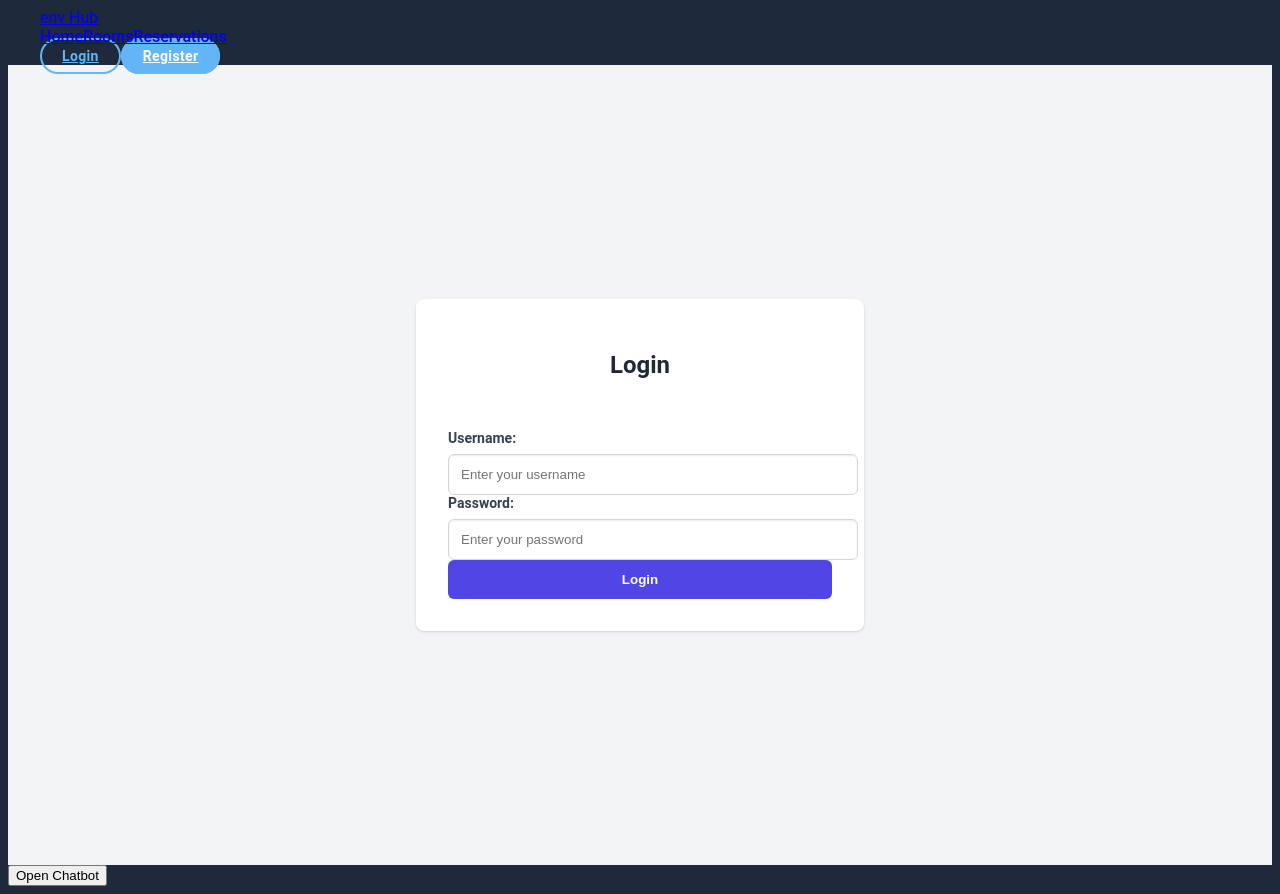
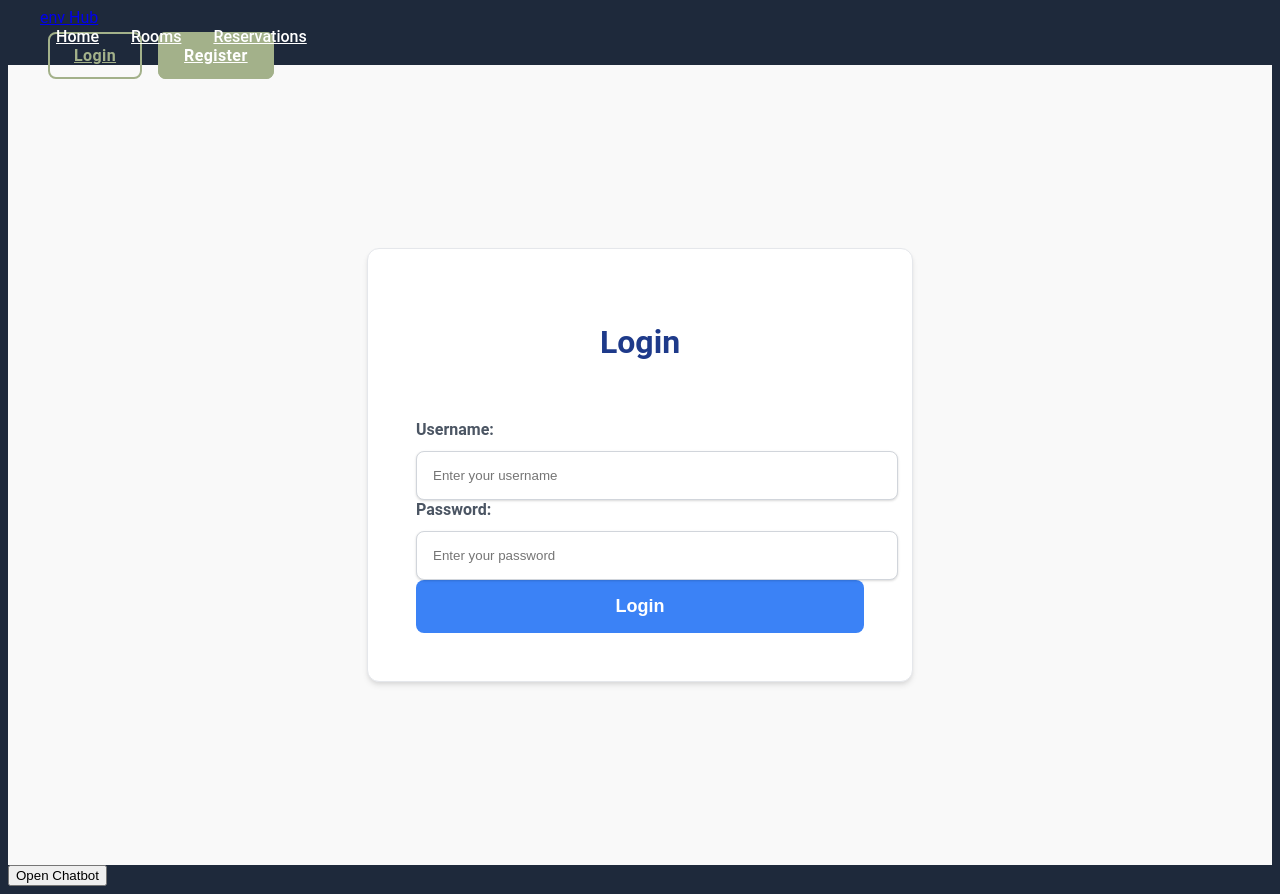
Before and after one commit to Giridhar-07/new, a React (Create React App) app: page /login in a window 1280 px wide. Built offline with nearby package versions, Linux system fonts and the light colour scheme.

Commit message:
refactor: enhance Header and LandingPage components with improved styles and layout adjustments

```diff
--- a/src/components/Header.css
+++ b/src/components/Header.css
@@ -2,12 +2,13 @@
 .nav-link {
   position: relative;
   font-weight: 500;
-  padding: 0.5rem 0;
+  padding: 0.75rem 1rem;
   transition: all 0.3s ease;
+  color: #fff; /* Set default color to white */
 }
 
 .nav-link:hover {
-  color: #FFFFFF;
+  color: #a3b18a; /* Change color on hover */
   transform: translateY(-1px);
 }
 
@@ -18,7 +19,7 @@
   height: 2px;
   bottom: 0;
   left: 0;
-  background: #64B5F6;
+  background: #a3b18a; /* Change underline color */
   transform: scaleX(0);
   transform-origin: right;
   transition: transform 0.3s cubic-bezier(0.4, 0, 0.2, 1);
@@ -31,36 +32,38 @@
 
 /* Auth Buttons */
 .auth-button {
-  padding: 0.5rem 1.25rem;
+  padding: 0.75rem 1.5rem; /* Increase padding */
   font-weight: 600;
-  font-size: 0.875rem;
+  font-size: 1rem; /* Increase font size */
   transition: all 0.3s cubic-bezier(0.4, 0, 0.2, 1);
-  border-radius: 9999px;
+  border-radius: 0.5rem; /* More rounded corners */
   letter-spacing: 0.025em;
+  margin-left: 0.5rem;
+  margin-right: 0.5rem;
 }
 
 .auth-button.login {
   background: transparent;
-  border: 2px solid #64B5F6;
-  color: #64B5F6;
+  border: 2px solid #a3b18a; /* Change border color */
+  color: #a3b18a; /* Change text color */
 }
 
 .auth-button.login:hover {
-  background: #64B5F6;
-  color: white;
+  background: #a3b18a; /* Change background color on hover */
+  color: #fff;
   transform: translateY(-1px);
   box-shadow: 0 4px 12px rgba(100, 181, 246, 0.3);
 }
 
 .auth-button.register {
-  background: #64B5F6;
-  color: white;
-  border: 2px solid #64B5F6;
+  background: #a3b18a; /* Change background color */
+  color: #fff;
+  border: 2px solid #a3b18a; /* Change border color */
 }
 
 .auth-button.register:hover {
-  background: #2196F3;
-  border-color: #2196F3;
+  background: #73937e; /* Darker shade on hover */
+  border-color: #73937e;
   transform: translateY(-1px);
   box-shadow: 0 4px 12px rgba(33, 150, 243, 0.4);
 }
@@ -77,3 +80,7 @@
   transform: translateY(-1px);
   box-shadow: 0 4px 12px rgba(239, 83, 80, 0.3);
 }
+
+/* Hotel Name */
+.flex-shrink-0 {
+}
--- a/src/components/Header.js
+++ b/src/components/Header.js
@@ -15,7 +15,7 @@ function Header() {
         <div className="container mx-auto px-4">
           <div className="flex items-center justify-between h-14">
             {/* Logo and Hotel Name */}
-            <div className="flex-shrink-0">
+            <div>
               <Link to="/" className="group">
                 <span className="text-2xl font-bold text-white group-hover:text-blue-400 transition-colors duration-200">env Hub</span>
               </Link>
@@ -27,7 +27,7 @@ function Header() {
                 <Link
                   key={item.path}
                   to={item.path}
-                  className="nav-link text-gray-300 hover:text-white transition-all duration-200 ease-in-out"
+                  className="nav-link text-gray-300 hover:text-white transition-all duration-200 ease-in-out mr-4"
                 >
                   {item.label}
                 </Link>
@@ -54,8 +54,8 @@ function Header() {
 
         </div>
       </nav>
-{/* Spacer to prevent content from being hidden under fixed header */}
-<div className="h-12"></div>
+      {/* Spacer to prevent content from being hidden under fixed header */}
+      <div className="h-12"></div>
     </>
   );
 }
--- a/src/components/LandingPage.js
+++ b/src/components/LandingPage.js
@@ -89,47 +89,46 @@ function LandingPage() {
       backgroundPosition: 'center',
       backgroundAttachment: 'fixed'
     }}>
-        <div className="absolute inset-0 bg-black opacity-60"></div>
+      <div className="absolute inset-0 bg-gradient-to-br from-gray-900 to-black opacity-70"></div>
       <div className="container mx-auto px-4 relative z-10 flex items-center justify-center min-h-screen">
-          <div className="text-center">
-            <h2 className="text-5xl font-bold text-white mb-4 animated-heading">Experience Hospitality Like Never Before</h2>
-            <p className="text-lg text-gray-300 mb-8 animated-paragraph">Discover unparalleled luxury and personalized service at our exquisite hotel.</p>
-            <Link to="/rooms" className="bg-accent hover:bg-accent-dark text-white font-bold py-3 px-8 rounded-full mt-4 inline-block animated-button">
+        <div className="text-center py-12">
+          <h2 className="text-5xl font-bold text-white mb-6 animated-heading">Experience Hospitality Like Never Before</h2>
+          <p className="text-xl text-gray-300 mb-12 animated-paragraph">Discover unparalleled luxury and personalized service at our exquisite hotel.</p>
+          <Link to="/rooms" className="bg-accent hover:bg-accent-dark text-white font-bold py-4 px-12 rounded-full mt-6 inline-block animated-button">
             Discover Rooms
           </Link>
         </div>
       </div>
 
-        <section className="py-16 bg-secondary">
+      <section className="py-24 bg-secondary">
         <div className="container mx-auto px-4">
-            <h2 className="text-3xl font-bold text-white mb-8 text-center">Hotel Features</h2>
-            <Slider {...settings}>
+          <h2 className="text-3xl font-bold text-white mb-12 text-center">Hotel Features</h2>
+          <div className="grid grid-cols-1 md:grid-cols-2 lg:grid-cols-3 gap-8">
             {features.map(feature => (
               <div key={feature.id} className="text-center">
-                    <div className="px-4">
-                      <div className="bg-gray-900 rounded-lg p-4 transform transition-transform hover:scale-105 feature-card">
-                        <img src={feature.image} alt={feature.title} className="w-full h-64 object-cover rounded-lg mb-4 shadow-lg" />
-                        <h3 className="text-2xl font-semibold text-white mb-2">{feature.title}</h3>
+                <div className="bg-gray-900 rounded-lg p-6 transform transition-transform hover:scale-105 feature-card">
+                  <img src={feature.image} alt={feature.title} className="w-full h-64 object-cover rounded-lg mb-6 shadow-lg" style={{ objectPosition: 'center' }} />
+                  <h3 className="text-2xl font-semibold text-white mb-4">{feature.title}</h3>
                   <p className="text-gray-300 text-lg">{feature.description}</p>
                 </div>
               </div>
+            ))}
           </div>
-              ))}
-            </Slider>
         </div>
       </section>
 
-        <section className="py-16 bg-primary">
+      <section className="py-24 bg-primary">
         <div className="container mx-auto px-4">
-            <h2 className="text-3xl font-bold text-white mb-8 text-center">Testimonials</h2>
-            <Slider {...settings}>
+          <h2 className="text-3xl font-bold text-white mb-12 text-center">Testimonials</h2>
+          <div className="grid grid-cols-1 md:grid-cols-2 lg:grid-cols-3 gap-8">
             {testimonials.map(testimonial => (
               <div key={testimonial.id} className="text-center">
-                    <div className="bg-gray-900 rounded-lg p-8 mx-4 transform transition-transform hover:scale-105 testimonial-card">
+                <div className="bg-gray-900 rounded-lg p-8 transform transition-transform hover:scale-105 testimonial-card">
                   <img
                     src={testimonial.image}
                     alt={testimonial.author}
                     className="rounded-full w-24 h-24 mx-auto mb-6 object-cover border-4 border-accent shadow-lg"
+                    style={{ objectPosition: 'center' }}
                   />
                   <p className="text-gray-300 italic mb-6 text-lg leading-relaxed">"{testimonial.content}"</p>
                   <div className="text-center">
@@ -139,7 +138,7 @@ function LandingPage() {
                 </div>
               </div>
             ))}
-            </Slider>
+          </div>
         </div>
       </section>
     </div>
--- a/src/components/Login.css
+++ b/src/components/Login.css
@@ -3,65 +3,67 @@
   justify-content: center;
   align-items: center;
   height: 100vh;
-  background-color: #f3f4f6;
+  background-color: #f9f9f9;
 }
 
 .login-form {
   background-color: #fff;
-  padding: 2rem;
-  border-radius: 0.5rem;
-  box-shadow: 0 1px 3px 0 rgba(0, 0, 0, 0.1), 0 1px 2px 0 rgba(0, 0, 0, 0.06);
+  padding: 3rem;
+  border-radius: 0.75rem;
+  border: 1px solid #e5e7eb;
+  box-shadow: 0 4px 6px -1px rgba(0, 0, 0, 0.1), 0 2px 4px -1px rgba(0, 0, 0, 0.06);
   width: 100%;
-  max-width: 384px;
+  max-width: 448px;
 }
 
 .login-title {
-  font-size: 1.5rem;
-  font-weight: bold;
-  margin-bottom: 1rem;
-  color: #1f2937;
+  font-size: 2rem;
+  font-weight: 700;
+  margin-bottom: 1.5rem;
+  color: #1e3a8a;
   text-align: center;
 }
 
 .login-label {
   display: block;
-  font-size: 0.875rem;
-  font-weight: bold;
-  margin-bottom: 0.5rem;
-  color: #374151;
+  font-size: 1rem;
+  font-weight: 600;
+  margin-bottom: 0.75rem;
+  color: #4b5563;
 }
 
 .login-input {
   width: 100%;
-  padding: 0.75rem;
-  border-radius: 0.375rem;
+  padding: 1rem;
+  border-radius: 0.5rem;
   border: 1px solid #d1d5db;
-  box-shadow: inset 0 1px 2px rgba(0, 0, 0, 0.075);
+  box-shadow: 0 1px 3px 0 rgba(0, 0, 0, 0.1), 0 1px 2px 0 rgba(0, 0, 0, 0.06);
   transition: border-color 0.15s ease-in-out, box-shadow 0.15s ease-in-out;
 }
 
 .login-input:focus {
   outline: none;
-  border-color: #6366f1;
-  box-shadow: 0 0 0 3px rgba(191, 219, 254, 0.45);
+  border-color: #2563eb;
+  box-shadow: 0 0 0 3px rgba(99, 102, 241, 0.3);
 }
 
 .login-button {
-  background-color: #4f46e5;
+  background-color: #3b82f6;
   color: #fff;
-  padding: 0.75rem 1.5rem;
-  border-radius: 0.375rem;
-  font-weight: bold;
+  padding: 1rem 2rem;
+  border-radius: 0.5rem;
+  font-weight: 600;
   transition: background-color 0.2s ease-in-out, transform 0.1s ease;
   cursor: pointer;
   width: 100%;
   text-align: center;
   display: block;
   border: none;
+  font-size: 1.125rem;
 }
 
 .login-button:hover {
-  background-color: #4338ca;
-  transform: translateY(-1px);
-  box-shadow: 0 4px 6px rgba(0, 0, 0, 0.1);
+  background-color: #2563eb;
+  transform: translateY(-2px);
+  box-shadow: 0 6px 8px rgba(0, 0, 0, 0.15);
 }
```
Lines whose indentation alone changed are shown as unchanged.
